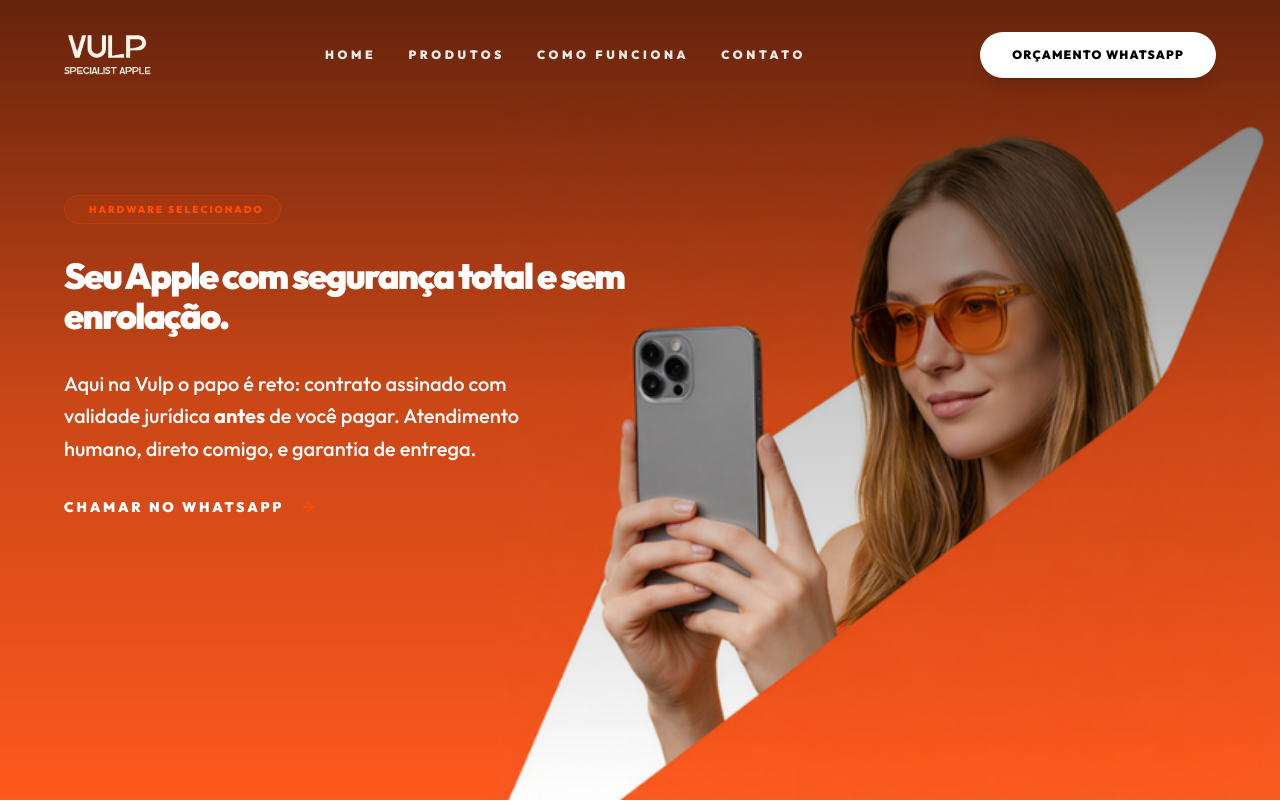
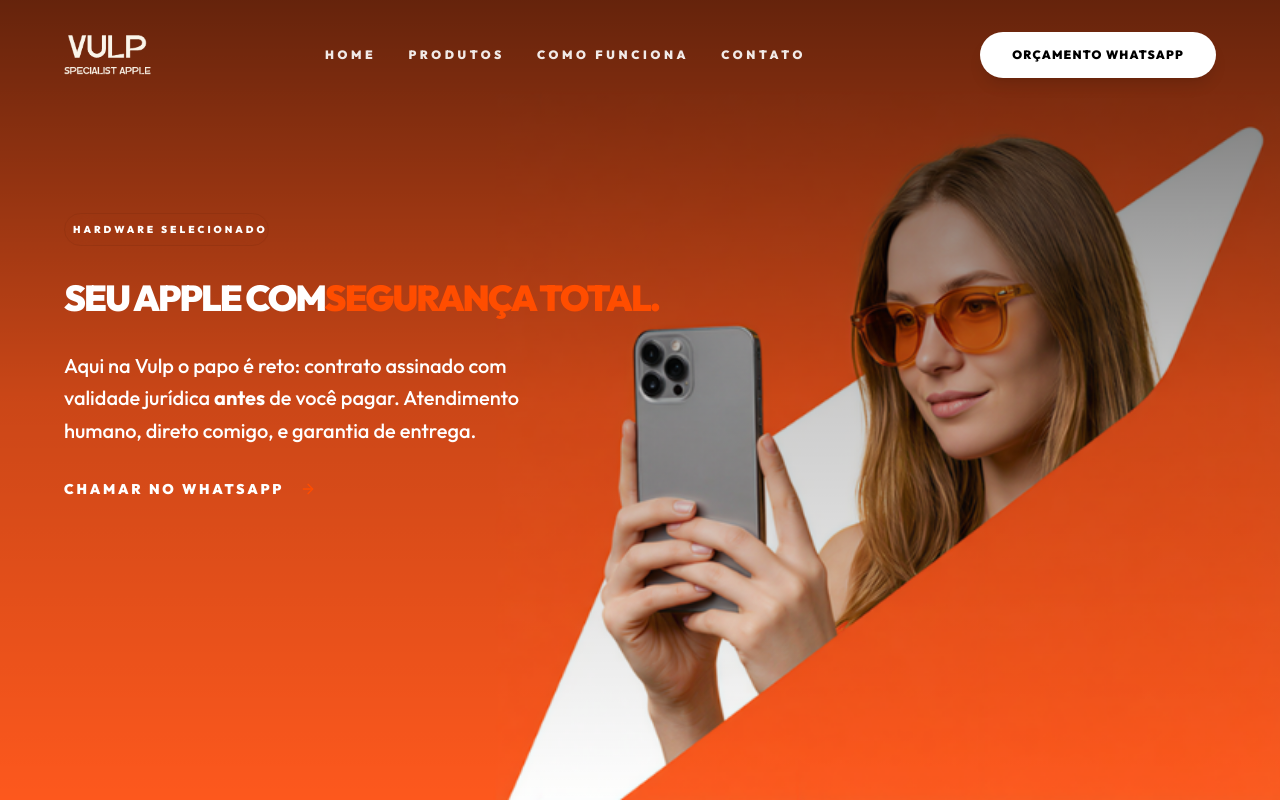
Before and after one commit to Monteiromathe550/VULPE, a React (Vite) app: page / in a window 1280 px wide. Shown: the top 802 px of the page. Built offline with nearby package versions, Linux system fonts and the light colour scheme.

Commit message:
Update Hero.tsx

```diff
--- a/src/components/Hero.tsx
+++ b/src/components/Hero.tsx
@@ -36,14 +36,15 @@ export function Hero() {
               initial={{ opacity: 0, scale: 0.9 }}
               animate={{ opacity: 1, scale: 1 }}
               transition={{ duration: 0.8, delay: 0.2 }}
-              className="inline-flex items-center gap-2 bg-primary/10 border border-primary/20 rounded-full px-4 py-1.5 mb-8 backdrop-blur-md"
+              className="inline-flex items-center gap-2 bg-black/40 border border-white/20 rounded-full px-5 py-2 mb-8 backdrop-blur-md"
             >
               <div className="w-2 h-2 rounded-full bg-primary animate-pulse" />
-              <span className="text-primary font-black uppercase text-[10px] tracking-[0.2em]">Hardware Selecionado</span>
+              <span className="text-white font-black uppercase text-[10px] tracking-[0.3em]">Hardware Selecionado</span>
             </motion.div>
 
-            <h1 className="mb-8 text-white tracking-tighter text-4xl lg:text-[96px] font-black leading-[1.1] lg:leading-[0.9] drop-shadow-[0_8px_8px_rgba(0,0,0,0.8)] lg:drop-shadow-[0_4px_4px_rgba(0,0,0,0.5)]">
-              Seu Apple com segurança total e sem enrolação.
+            <h1 className="mb-8 text-white tracking-tightest text-4xl lg:text-[110px] font-black leading-[1.1] lg:leading-[0.85] uppercase drop-shadow-[0_8px_8px_rgba(0,0,0,0.8)] lg:drop-shadow-[0_4px_4px_rgba(0,0,0,0.5)]">
+              Seu Apple com<br className="hidden lg:block" />
+              <span className="text-primary">segurança total.</span>
             </h1>
 
             <p className="mb-8 text-white text-lg lg:text-xl font-medium max-w-lg mx-auto lg:mx-0 leading-relaxed drop-shadow-[0_4px_4px_rgba(0,0,0,0.8)] lg:drop-shadow-md">
```
